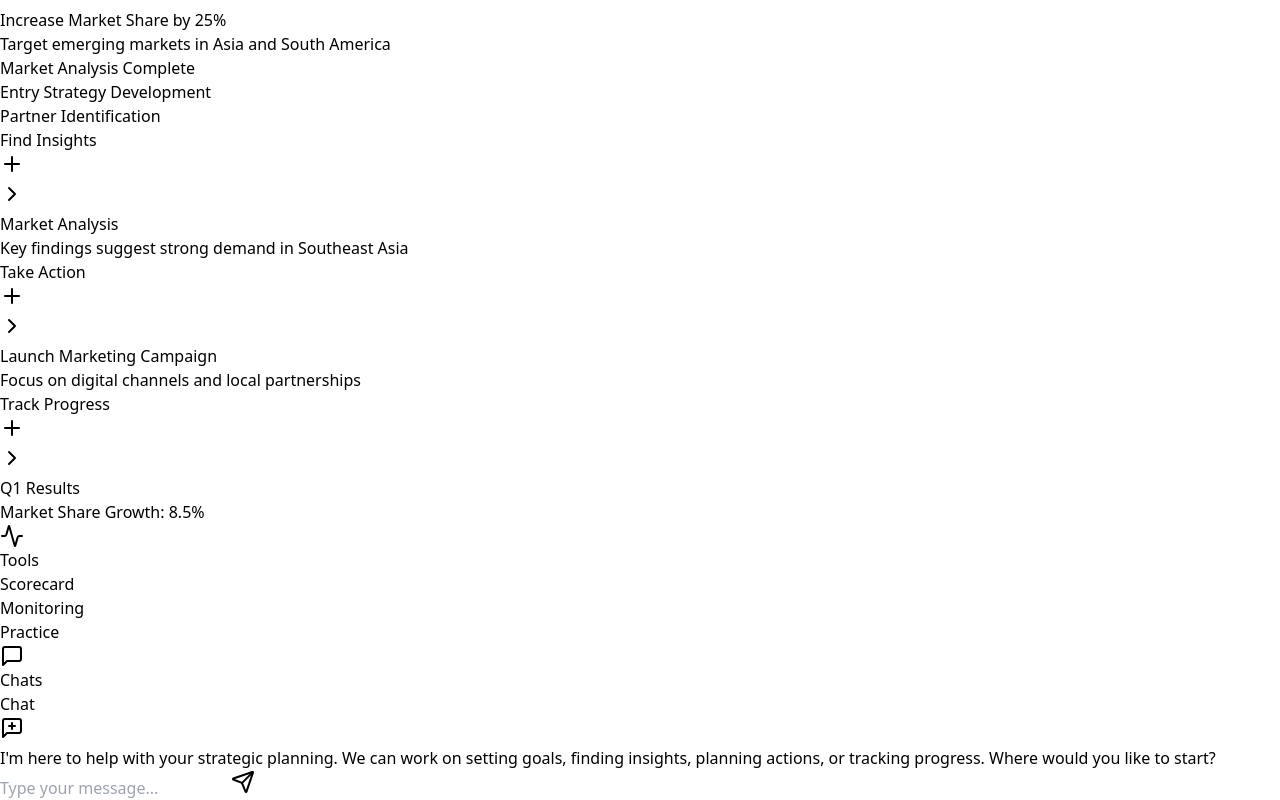
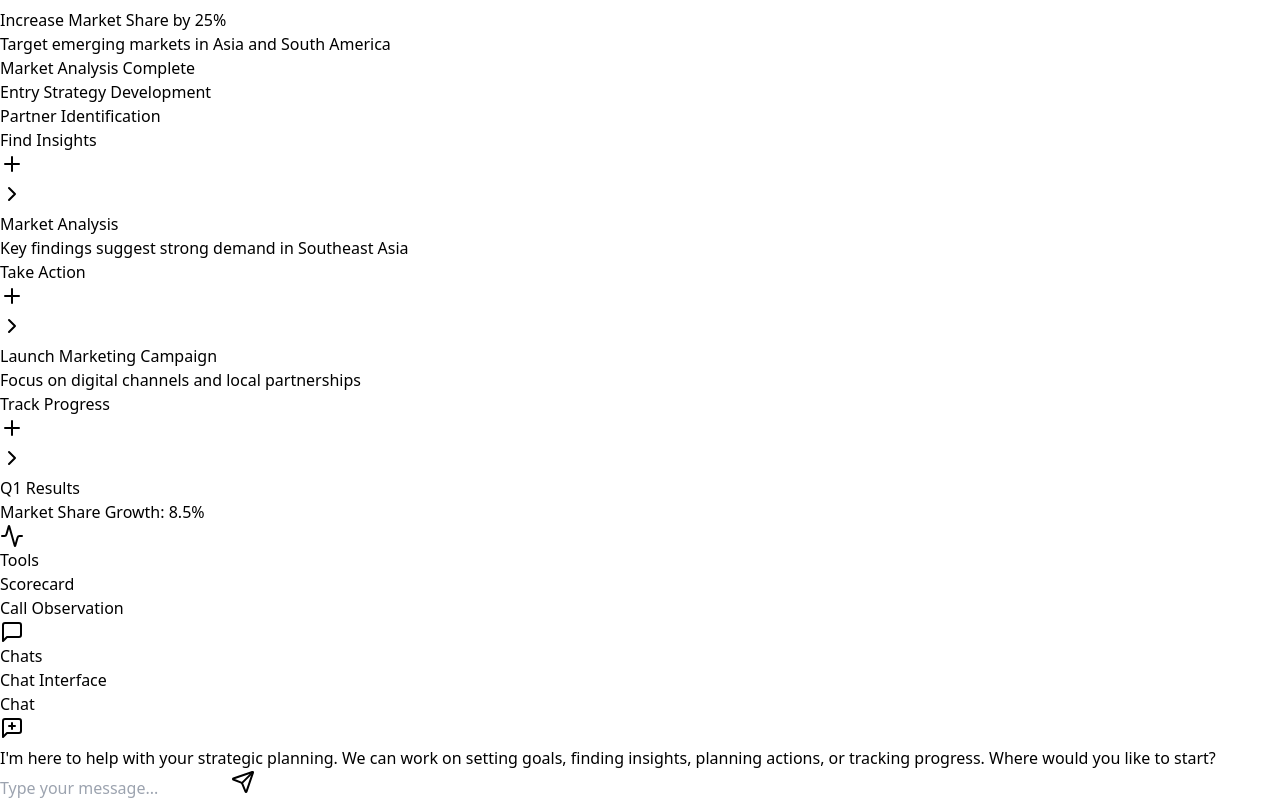
Before and after one commit to eisenzopf/contact-center, a Next.js app: page /dashboard/planner in a window 1280 px wide. Shown: the part 676-1476 px from the top of the page. Built offline with nearby package versions, Linux system fonts and the light colour scheme.

Commit message:
Fixing chat interface

```diff
--- a/src/app/dashboard/planner/components/PlanningHierarchy.tsx
+++ b/src/app/dashboard/planner/components/PlanningHierarchy.tsx
@@ -2,7 +2,7 @@ import { Plus, ChevronDown, ChevronRight, Activity, MessageSquare } from 'lucide
 import { themeClasses } from '@/lib/theme';
 import { Section as SectionType, HierarchyItem as HierarchyItemType, Tool, ChatHistory } from '../types';
 
-export const PlanningHierarchy = ({ hierarchy, setHierarchy }) => {
+export const PlanningHierarchy = ({ hierarchy, setHierarchy, onToolClick, activeView }) => {
   const toggleExpand = (sectionId, itemId) => {
     setHierarchy(prev => {
       const newHierarchy = { ...prev };
@@ -37,7 +37,10 @@ export const PlanningHierarchy = ({ hierarchy, setHierarchy }) => {
             {hierarchy.tools.map(tool => (
               <div
                 key={tool.id}
-                className="flex items-center gap-2 p-2 hover:bg-gray-50 rounded cursor-pointer"
+                onClick={() => onToolClick(tool)}
+                className={`flex items-center gap-2 p-2 hover:bg-gray-50 rounded cursor-pointer ${
+                  activeView === tool.path ? 'bg-gray-50' : ''
+                }`}
               >
                 <div className={`w-2 h-2 rounded-full ${
                   tool.status === 'active' ? 'bg-green-500' : 'bg-gray-300'
@@ -52,6 +55,14 @@ export const PlanningHierarchy = ({ hierarchy, setHierarchy }) => {
           <div className="flex items-center gap-2 mb-2">
             <MessageSquare className="h-4 w-4 text-gray-500" />
             <h3 className={`font-medium ${themeClasses.textPrimary}`}>Chats</h3>
+          </div>
+          <div
+            className={`p-2 hover:bg-gray-50 rounded cursor-pointer ${
+              activeView === 'chat' ? 'bg-gray-50' : ''
+            }`}
+            onClick={() => onToolClick({ path: 'chat' })}
+          >
+            <span className={themeClasses.textPrimary}>Chat Interface</span>
           </div>
           <div className="space-y-2">
             {hierarchy.chatHistory.map(chat => (
--- a/src/app/dashboard/planner/data/initialData.ts
+++ b/src/app/dashboard/planner/data/initialData.ts
@@ -1,4 +1,4 @@
-export const initialHierarchy = {
+export const initialHierarchy: Hierarchy = {
   sections: [
     {
       id: 'goals',
@@ -78,19 +78,15 @@ export const initialHierarchy = {
       id: 1,
       title: 'Scorecard',
       type: 'scorecard',
+      path: '/dashboard/tools/scorecard',
       status: 'active'
     },
     {
       id: 2,
-      title: 'Monitoring',
-      type: 'monitoring',
-      status: 'inactive'
-    },
-    {
-      id: 3,
-      title: 'Practice',
-      type: 'practice',
-      status: 'inactive'
+      title: 'Call Observation',
+      type: 'observation',
+      path: '/dashboard/tools/observation',
+      status: 'active'
     }
   ],
   chatHistory: []
--- a/src/app/dashboard/planner/page.tsx
+++ b/src/app/dashboard/planner/page.tsx
@@ -1,13 +1,18 @@
 'use client';
 import React, { useState } from 'react';
+import dynamic from 'next/dynamic';
 import { MetricCards } from './components/MetricCards';
 import { PlanningHierarchy } from './components/PlanningHierarchy';
 import { ChatInterface } from './components/ChatInterface';
 import { initialHierarchy } from './data/initialData';
 import { ChatMessage, ChatHistory } from './types';
 
+const QADashboard = dynamic(() => import('../tools/scorecard/page'));
+const CallObservationReport = dynamic(() => import('../tools/observation/page'));
+
 const PlannerDashboard = () => {
   const [hierarchy, setHierarchy] = useState(initialHierarchy);
+  const [activeView, setActiveView] = useState('chat');
   const [message, setMessage] = useState('');
   const [chat, setChat] = useState<ChatMessage[]>([
     {
@@ -112,6 +117,32 @@ const PlannerDashboard = () => {
     }));
   };
 
+  const handleToolClick = (tool) => {
+    setActiveView(tool.path || 'chat');
+  };
+
+  const renderRightPane = () => {
+    switch (activeView) {
+      case '/dashboard/tools/scorecard':
+        return <QADashboard />;
+      case '/dashboard/tools/observation':
+        return <CallObservationReport />;
+      case 'chat':
+      default:
+        return (
+          <ChatInterface
+            chat={chat}
+            setChat={setChat}
+            message={message}
+            setMessage={setMessage}
+            onSendMessage={sendMessage}
+            isLoading={isLoading}
+            onNewChat={handleNewChat}
+          />
+        );
+    }
+  };
+
   return (
     <div className="min-h-screen h-screen bg-[var(--background)] flex flex-col overflow-hidden">
       {/* Top Dashboard */}
@@ -127,20 +158,14 @@ const PlannerDashboard = () => {
           <PlanningHierarchy
             hierarchy={hierarchy}
             setHierarchy={setHierarchy}
+            onToolClick={handleToolClick}
+            activeView={activeView}
           />
         </div>
 
         {/* Right Panel - Chat */}
         <div className="flex-1 w-full min-w-0 overflow-hidden">
-          <ChatInterface
-            chat={chat}
-            setChat={setChat}
-            message={message}
-            setMessage={setMessage}
-            onSendMessage={sendMessage}
-            isLoading={isLoading}
-            onNewChat={handleNewChat}
-          />
+          {renderRightPane()}
         </div>
       </div>
     </div>
--- a/src/app/dashboard/planner/types/index.ts
+++ b/src/app/dashboard/planner/types/index.ts
@@ -44,7 +44,8 @@ datasets: {
 export interface Tool {
   id: number;
   title: string;
-  type: 'scorecard' | 'monitoring' | 'practice';
+  type: string;
+  path: string;
   status?: 'active' | 'inactive';
 }
 
```
